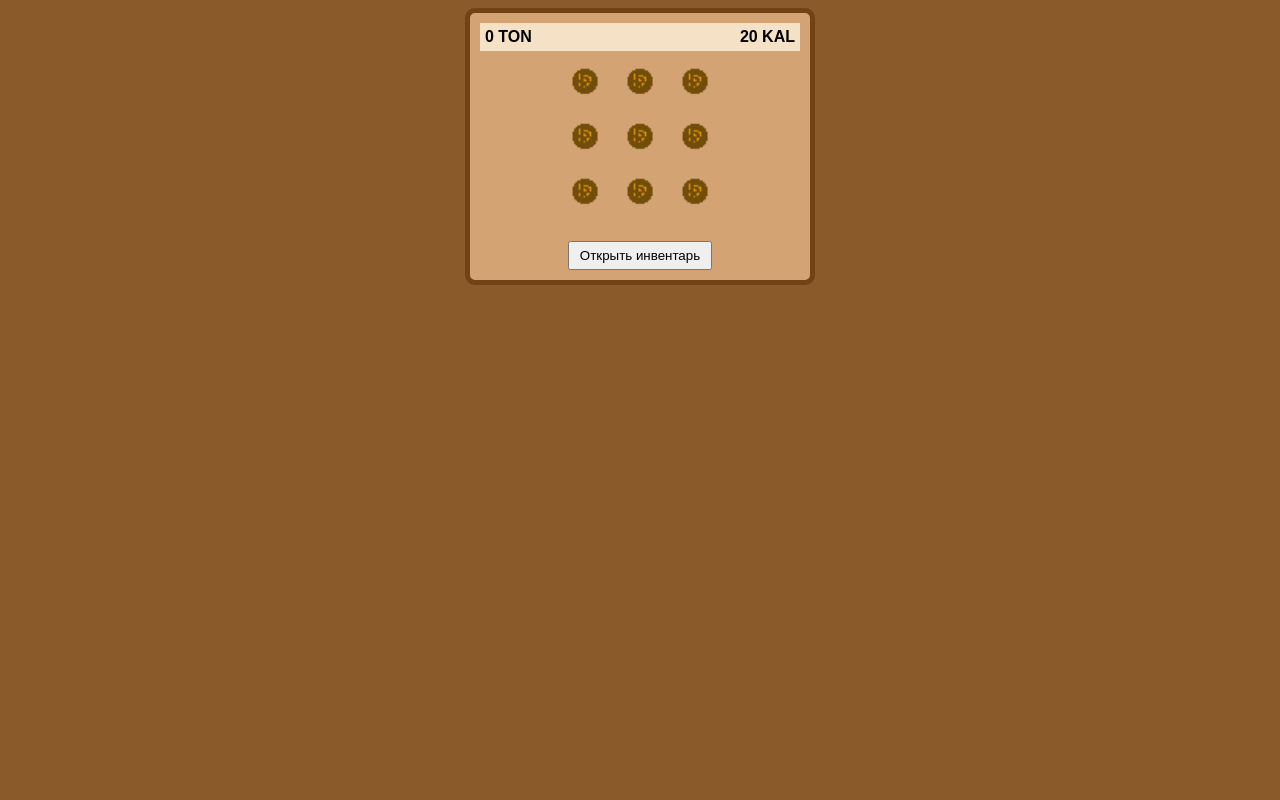
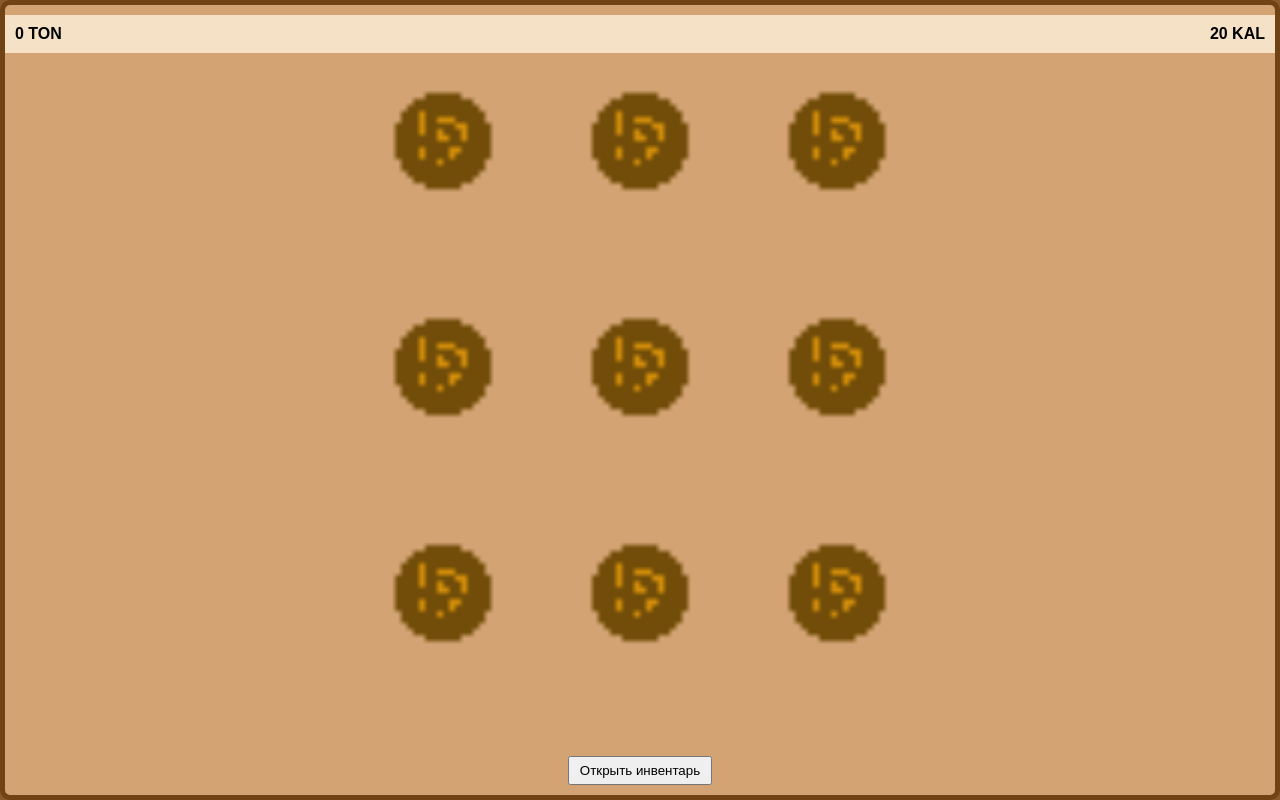
Before and after one commit to pudge2/pudge2.github.io, a plain HTML site: page index.html in a window 1280 px wide. Drawn offline with Linux system fonts and the light colour scheme.

Commit message:
style.css

```diff
--- a/style.css
+++ b/style.css
@@ -1,22 +1,33 @@
-body {
+html, body {
     font-family: Arial, sans-serif;
     text-align: center;
     background-color: #8B5A2B;
+    margin: 0;
+    padding: 0;
+    width: 100vw;
+    height: 100vh;
+    overflow: hidden;
 }
 
 .game-container {
-    width: 320px;
-    margin: auto;
+    width: 100vw;
+    height: 100vh;
+    display: flex;
+    flex-direction: column;
+    align-items: center;
+    justify-content: center;
     background: #D4A373;
     padding: 10px;
     border: 5px solid #704214;
     border-radius: 10px;
+    box-sizing: border-box;
 }
 
 .status-bar {
     display: flex;
     justify-content: space-between;
-    padding: 5px;
+    width: 100%;
+    padding: 10px;
     background: #F4E1C6;
     font-weight: bold;
 }
@@ -24,18 +35,19 @@ body {
 .garden {
     display: flex;
     justify-content: center;
+    flex-grow: 1;
     padding: 10px;
 }
 
 #plots {
     display: grid;
-    grid-template-columns: repeat(3, 50px);
+    grid-template-columns: repeat(3, minmax(50px, 15vw));
     gap: 5px;
 }
 
 .plot {
-    width: 50px;
-    height: 50px;
+    width: 15vw;
+    height: 15vw;
     background: url('empty.png') no-repeat center;
     background-size: cover;
     cursor: pointer;
```
